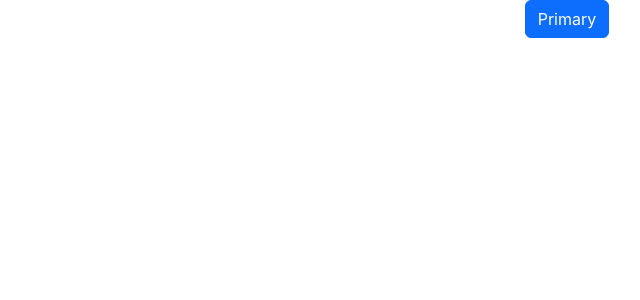
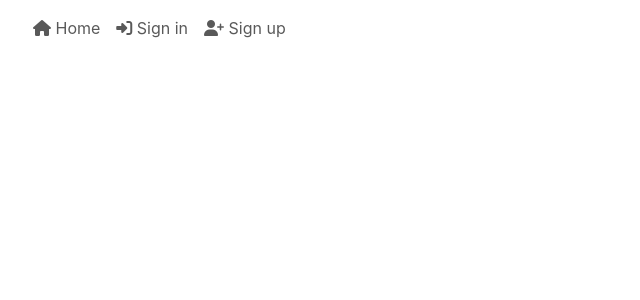
Before and after one commit to NickCMoore/cheshire-captures, a React (Create React App) app: page / in a window 1280 px wide. Shown: the top 300 px of the page, without its empty margins (73-713 px from the left). Built offline with nearby package versions, Linux system fonts and the light colour scheme.

Commit message:
Add placeholder nvabar with FA icons

```diff
--- a/public/index.html
+++ b/public/index.html
@@ -25,6 +25,10 @@
       href="%PUBLIC_URL%/manifest.json"
       crossorigin="use-credentials"
     />
+    <script
+    src="https://kit.fontawesome.com/aec4426e47.js"
+    crossorigin="anonymous">
+    </script>
     <!--
       Notice the use of %PUBLIC_URL% in the tags above.
       It will be replaced with the URL of the `public` folder during the build.
--- a/src/App.js
+++ b/src/App.js
@@ -1,10 +1,10 @@
 import './App.css';
-import Button from 'react-bootstrap/Button';
+import NavBar from './components/NavBar';
 
 function App() {
   return (
     <div className="App">
-      <Button variant="primary">Primary</Button>
+    <NavBar />
     </div>
   );
 }
--- /dev/null
+++ b/src/components/NavBar.js
@@ -0,0 +1,29 @@
+import React from 'react';
+import { Navbar, Container, Nav } from 'react-bootstrap';
+
+const NavBar = () => {
+  return (
+    <Navbar fixed="top" expand="md" bg="white">
+      <Container>
+        <Navbar.Brand>
+        </Navbar.Brand>
+        <Navbar.Toggle aria-controls="basic-navbar-nav" />
+        <Navbar.Collapse id="basic-navbar-nav">
+          <Nav className="ml-auto">
+            <Nav.Link href="#home">
+              <i className="fas fa-home"></i> Home
+            </Nav.Link>
+            <Nav.Link href="#signin">
+              <i className="fas fa-sign-in-alt"></i> Sign in
+            </Nav.Link>
+            <Nav.Link href="#signup">
+              <i className="fas fa-user-plus"></i> Sign up
+            </Nav.Link>
+          </Nav>
+        </Navbar.Collapse>
+      </Container>
+    </Navbar>
+  );
+};
+
+export default NavBar;
```
